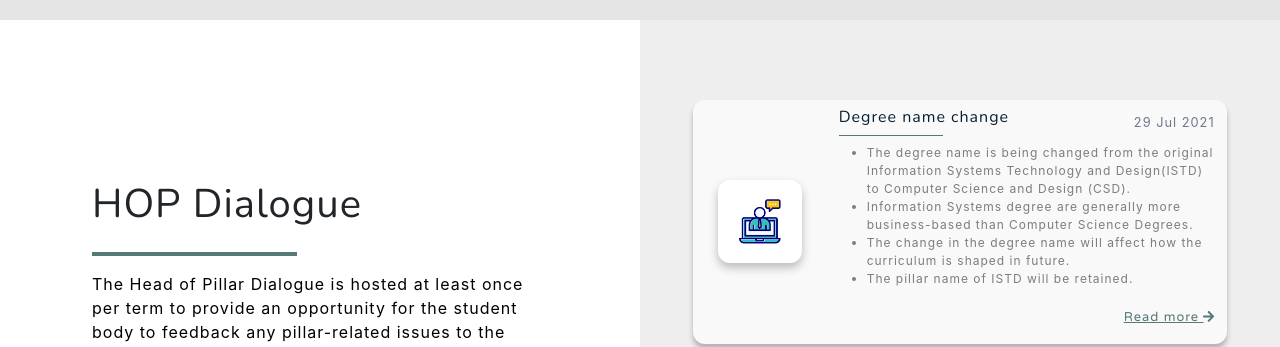
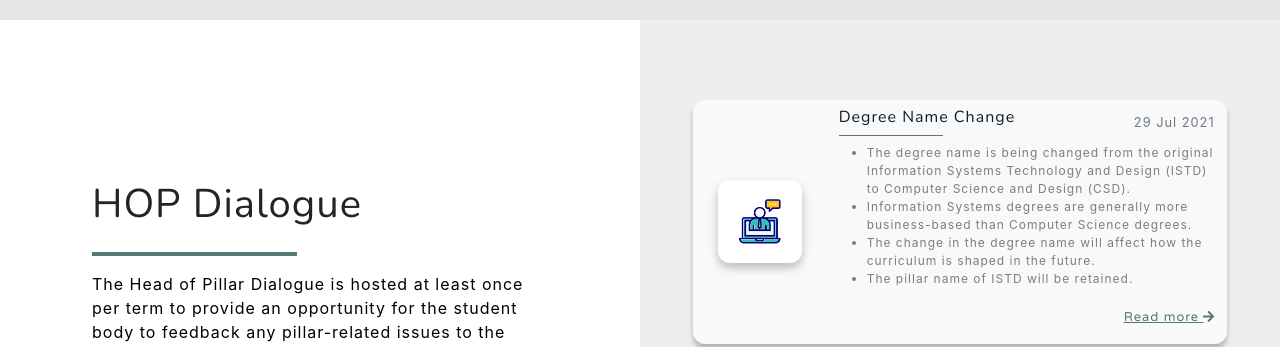
Before and after one commit to OpenSUTD/ISTD, a Jekyll site: the page index.html, which Jekyll copies as it is, in a window 1280 px wide and 900 px high, scrolled down 3065 px. Shown: the part 154-501 px from the top of the window. Built offline with Jekyll 4.4.1, drawn with Linux system fonts in a browser that asks for light colours.

Commit message:
Add nitpicking changes

```diff
--- a/index.html
+++ b/index.html
@@ -214,7 +214,7 @@
                                 <div class="col-9">
                                     <div class="row">
                                         <div class="col-7">
-                                            <h6>Degree name change</h6>
+                                            <h6>Degree Name Change</h6>
                                             <hr class="d-none d-lg-block ml-0">
                                         </div>
                                         <div class="col-5">
@@ -223,9 +223,9 @@
                                     </div>
                                     <div class="row">
                                         <ul>
-                                            <li>The degree name is being changed from the original Information Systems Technology and Design(ISTD) to Computer Science and Design (CSD).</li>
-                                            <li>Information Systems degree are generally more business-based than Computer Science Degrees.</li>
-                                            <li>The change in the degree name will affect how the curriculum is shaped in future.</li>
+                                            <li>The degree name is being changed from the original Information Systems Technology and Design (ISTD) to Computer Science and Design (CSD).</li>
+                                            <li>Information Systems degrees are generally more business-based than Computer Science degrees.</li>
+                                            <li>The change in the degree name will affect how the curriculum is shaped in the future.</li>
                                             <li>The pillar name of ISTD will be retained.</li>
                                         </ul>
                                     </div>
```
